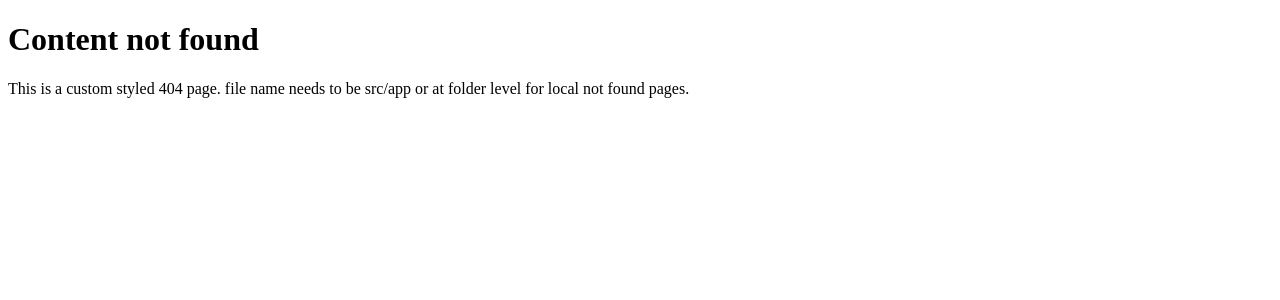
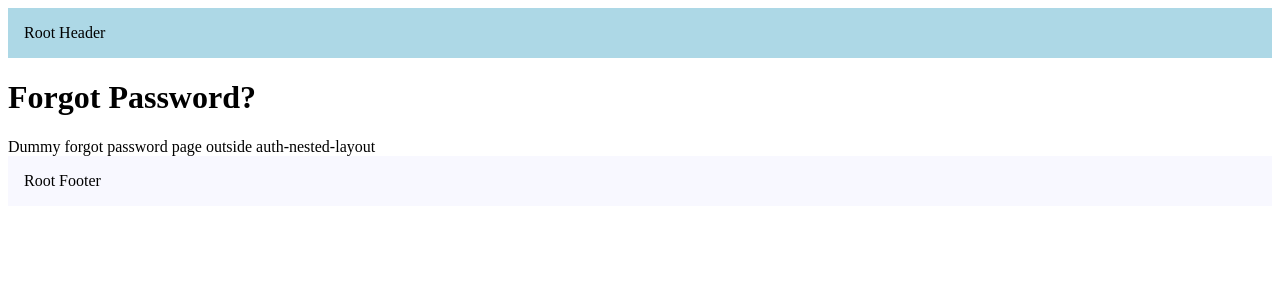
Before and after one commit to anorangefalcon/learning-nextJS, a Next.js app: page /forgot-password in a window 1280 px wide. Before the commit this address had no page. Shown: the top 300 px of the page. Built offline with nearby package versions, Linux system fonts and the light colour scheme.

Commit message:
[routing]: layouts, nested layouts & route-group layouts

```diff
--- /dev/null
+++ b/src/app/(auth)/forgot-password/page.tsx
@@ -0,0 +1,8 @@
+export default function forgotPassword() {
+  return (
+    <div>
+      <h1>Forgot Password?</h1>
+      <div>Dummy forgot password page outside auth-nested-layout</div>
+    </div>
+  );
+}
--- a/src/app/layout.tsx
+++ b/src/app/layout.tsx
@@ -1,16 +1,36 @@
 export const metadata = {
-  title: 'Next.js',
-  description: 'Generated by Next.js',
-}
+  title: "Next.js",
+  description: "Generated by Next.js",
+};
 
 export default function RootLayout({
   children,
 }: {
-  children: React.ReactNode
+  children: React.ReactNode;
 }) {
   return (
+    // this is a root layout that is auto generated by Next.js, even if deleted will be re-created
+    // we can modify it though
     <html lang="en">
-      <body>{children}</body>
+      <body>
+        <header
+          style={{
+            backgroundColor: "lightblue",
+            padding: "1rem",
+          }}
+        >
+          Root Header
+        </header>
+        {children}
+        <footer
+          style={{
+            backgroundColor: "ghostwhite",
+            padding: "1rem",
+          }}
+        >
+          Root Footer
+        </footer>
+      </body>
     </html>
-  )
+  );
 }
```
Also changed, not shown: src/app/(auth)/(with-auth-layout)/layout.tsx (added, +12 -0 lines), src/app/products/[id]/layout.tsx (added, +12 -0 lines), src/app/(auth)/(with-auth-layout)/login/page.tsx (renamed from src/app/(auth)/login/page.tsx), src/app/(auth)/(with-auth-layout)/register/page.tsx (renamed from src/app/(auth)/register/page.tsx).
